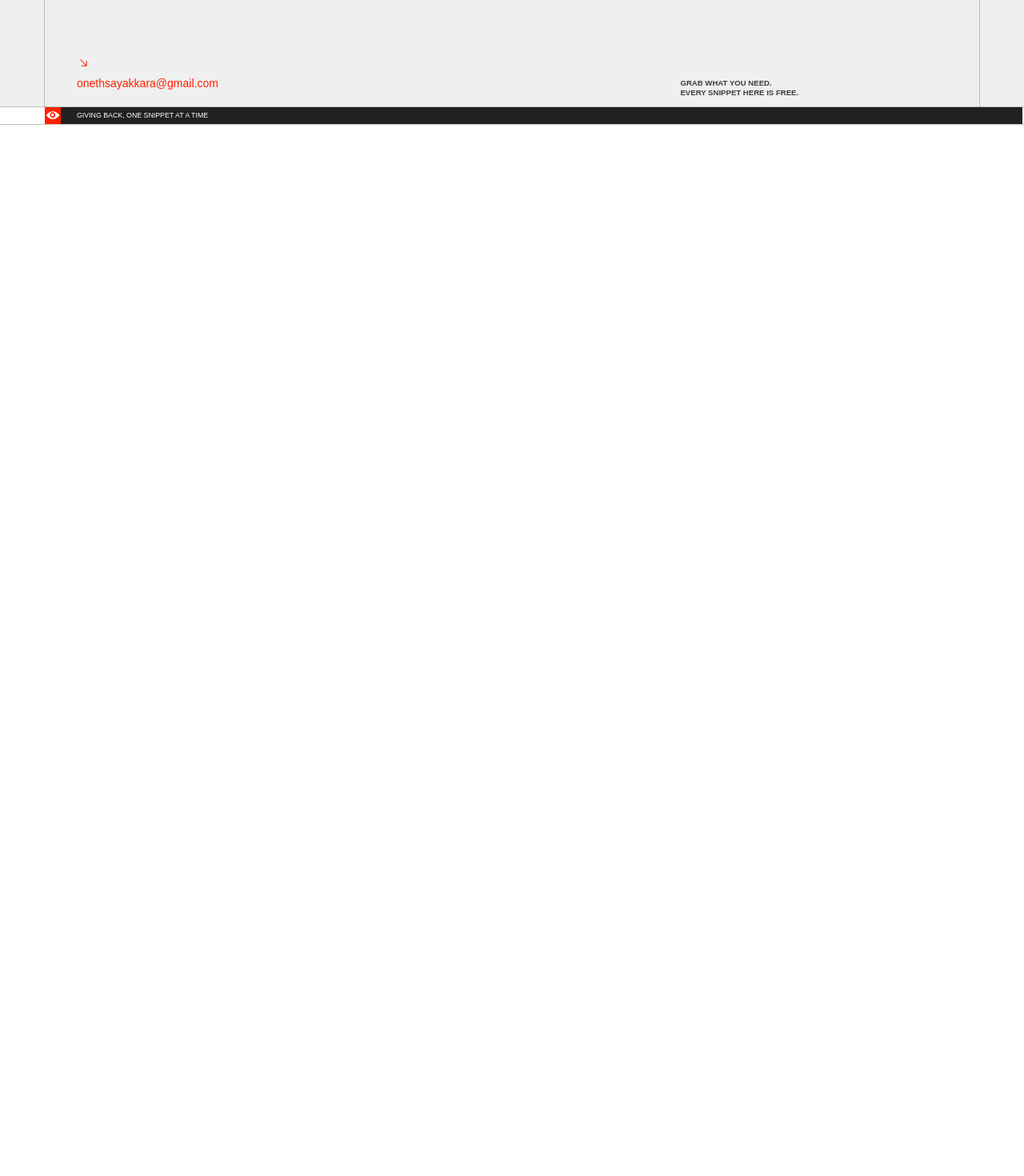
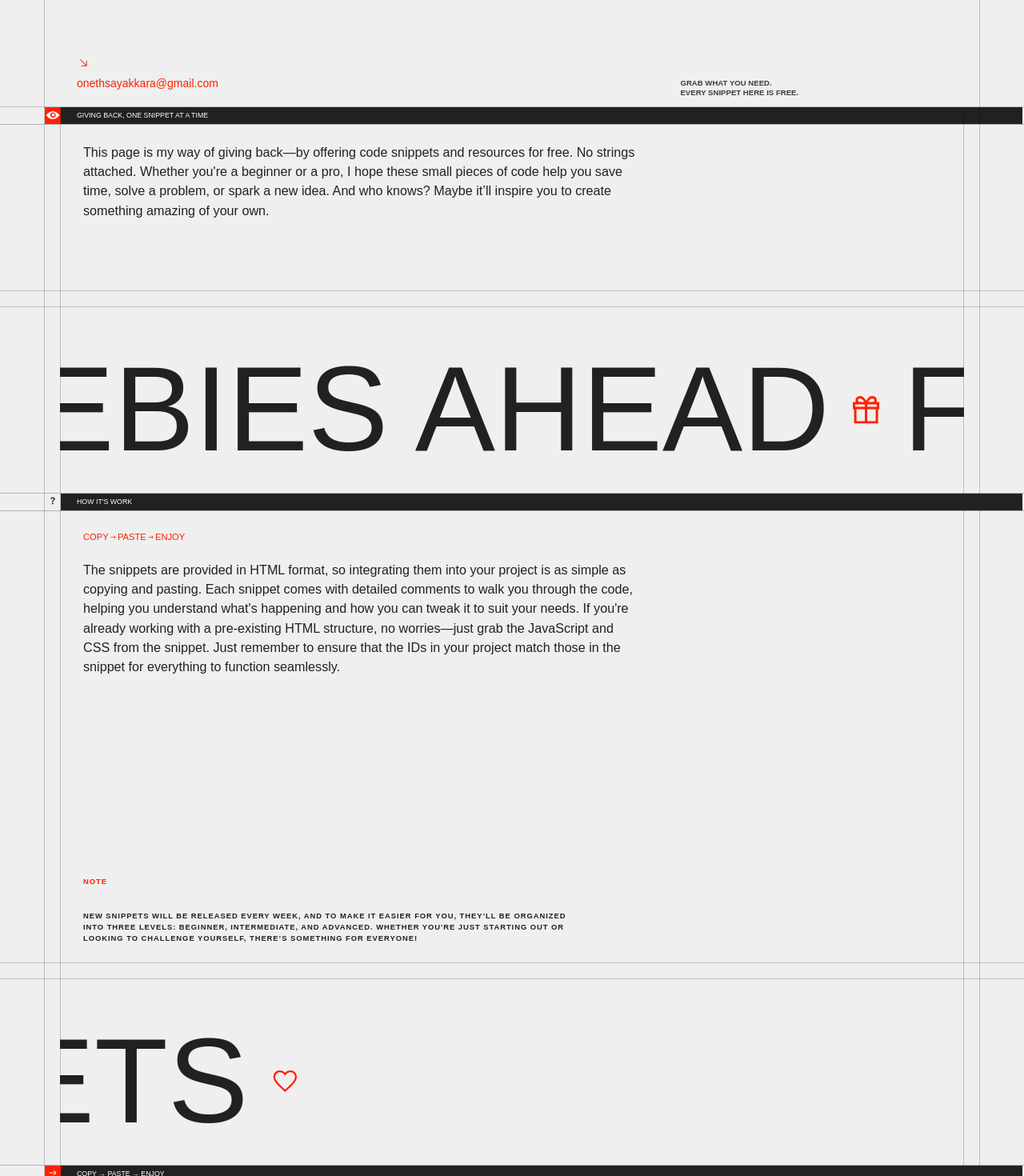
Before and after one commit to OnethSayakkara/Awwards, a React (Vite) app: page /resource in a window 1280 px wide. Shown: the part 160-1630 px from the top of the page at 80% size. Before the commit the page ends 800 px from the top, so only its background shows below. Built offline with nearby package versions, Linux system fonts and the light colour scheme; a web font is replaced by a local one.

Commit message:
Roources section 50% complete

```diff
--- a/src/components/Header.jsx
+++ b/src/components/Header.jsx
@@ -60,7 +60,7 @@ function Header() {
                 {animatedLink('About,', '/about')}
               </div>
               <div className="space-x-2">
-                {animatedLink('Resources,', '#about')}
+                {animatedLink('Resources,', '/resource')}
                 {animatedLink('Contact', '#')}
               </div>
             </nav>
--- a/src/components/ResourcesSection.jsx
+++ b/src/components/ResourcesSection.jsx
@@ -1,12 +1,36 @@
 import React from 'react'
 import ResourcesSectionOne from './ResourcesSectionOne'
 import Header from './Header'
-
+import ResourcesSectionTwo from './ResourcesSectionTwo'
+import { GrGift } from "react-icons/gr";
+import { BsQuestion } from "react-icons/bs";
+import BannerRemake from './BannerRemake';
+import ResourcesSectionthree from './ResourcesSectionthree';
+import { IoMdHeartEmpty } from "react-icons/io";
+import { IoIosArrowRoundForward } from "react-icons/io";
 const ResourcesSection = () => {
   return (
     <div>
         <Header/>
         <ResourcesSectionOne/>
+        <ResourcesSectionTwo/>
+        <BannerRemake text="freebies ahead"
+          footerText="how it's work"
+          footerLeft={BsQuestion}
+          direction="left"
+          isnumber="no"
+           isprojecticon = "yes"
+          topIcon={GrGift}
+          />
+          <ResourcesSectionthree/>
+          <BannerRemake text="code snippets"
+          footerText="copy → paste → enjoy"
+          footerLeft={IoIosArrowRoundForward}
+          direction="right"
+          isnumber="no"
+           isprojecticon = "no"
+          topIcon={IoMdHeartEmpty}
+          />
 
     </div>
   )
--- a/src/components/ResourcesSectionTwo.jsx
+++ b/src/components/ResourcesSectionTwo.jsx
@@ -0,0 +1,31 @@
+import React from 'react'
+
+function ResourcesSectionTwo  ()  {
+  return (
+    <section>
+
+                        <div className='relative h-[250px]'>
+                        <div className="absolute left-[55px] top-0 h-full w-px bg-black scale-x-[0.2]" />
+                        <div className="absolute left-[75px] top-0 h-full w-px bg-black scale-x-[0.2]" />
+
+                        <div className="absolute right-[55px] top-0 h-full w-px bg-black scale-x-[0.2]" />
+                        <div className="absolute right-[75px] top-0 h-full w-px bg-black scale-x-[0.2]" />
+                        <div className='absolute w-[700px] font-madefor space-y-7 top-11 left-[6.5rem] text-[1.01rem] text-darkgray'>
+                        <p>This page is my way of giving back—by offering code snippets and resources for free. No strings attached. Whether you're a beginner or a pro, I hope these small pieces of code help you save time, solve a problem, or spark a new idea. And who knows? Maybe it’ll inspire you to create something amazing of your own.</p>
+
+                        </div>
+
+
+                        <div className="absolute bottom-5 left-0 w-full border-t border-black scale-y-[0.2]"/>
+
+                        <div className="absolute bottom-0 left-0 w-full border-t border-black scale-y-[0.2]"/>
+
+                        </div>
+
+
+
+    </section>
+  )
+}
+
+export default ResourcesSectionTwo
--- /dev/null
+++ b/src/components/ResourcesSectionthree.jsx
@@ -0,0 +1,45 @@
+import React from 'react'
+import { IoIosArrowRoundForward } from "react-icons/io";
+
+function ResourcesSectionthree  ()  {
+  return (
+        <section>
+                    <div className='relative h-[585px]'>
+                    <div className="absolute left-[55px] top-0 h-full w-px bg-black scale-x-[0.2]" />
+                    <div className="absolute left-[75px] top-0 h-full w-px bg-black scale-x-[0.2]" />
+
+                    <div className="absolute right-[55px] top-0 h-full w-px bg-black scale-x-[0.2]" />
+                    <div className="absolute right-[75px] top-0 h-full w-px bg-black scale-x-[0.2]" />
+                    <div className='absolute w-[700px] font-madefor  space-y-5 top-6 left-[6.5rem] text-[1.01rem] text-darkgray'>
+                        <div className='items-center flex flex-row uppercase text-brightred text-[0.7rem] font-medium font-madefor'>
+                            <p>copy </p>
+                            <IoIosArrowRoundForward/>
+                            <p> paste </p>
+                            <IoIosArrowRoundForward/>
+                            <p> enjoy</p>
+
+                        </div>
+                    <p>The snippets are provided in HTML format, so integrating them into your project is as simple as copying and pasting. Each snippet comes with detailed comments to walk you through the code, helping you understand what's happening and how you can tweak it to suit your needs. If you're already working with a pre-existing HTML structure, no worries—just grab the JavaScript and CSS from the snippet. Just remember to ensure that the IDs in your project match those in the snippet for everything to function seamlessly.</p>
+
+                    </div>
+
+                    <div className='absolute w-[620px]  tracking-widest font-madefor font-semibold left-[6.5rem] space-y-7 bottom-11 text-[0.59rem] uppercase text-darkgray'>
+                        <p className=' text-brightred'>
+                            note
+                        </p>
+                        <p>
+                            new snippets will be released every week, and to make it easier for you, they’ll be organized into three levels: beginner, intermediate, and advanced. whether you're just starting out or looking to challenge yourself, there’s something for everyone!
+                        </p>
+                    </div>
+
+
+                    <div className="absolute bottom-5 left-0 w-full border-t border-black scale-y-[0.2]"/>
+
+                    <div className="absolute bottom-0 left-0 w-full border-t border-black scale-y-[0.2]"/>
+
+                    </div>
+        </section>
+  )
+}
+
+export default ResourcesSectionthree
```
